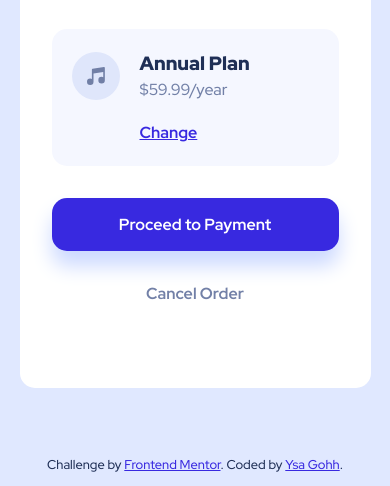
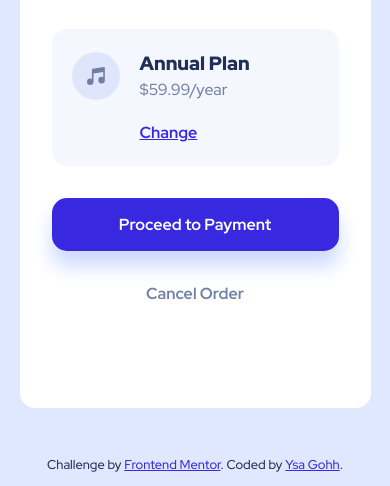
Before and after one commit to ysagohh/order-summary-card, a plain HTML site: page index.html in a window 390 px wide. Shown: the part 358-844 px from the top of the page. Drawn offline with Linux system fonts and the light colour scheme.

Commit message:
Update style.css

```diff
--- a/style.css
+++ b/style.css
@@ -162,7 +162,7 @@ img.pattern-background-mobile {
 
 @media only screen and (max-width: 407px) {
     .container {
-        min-height: 730px;
+        min-height: 750px;
     }
 
     main {
```
